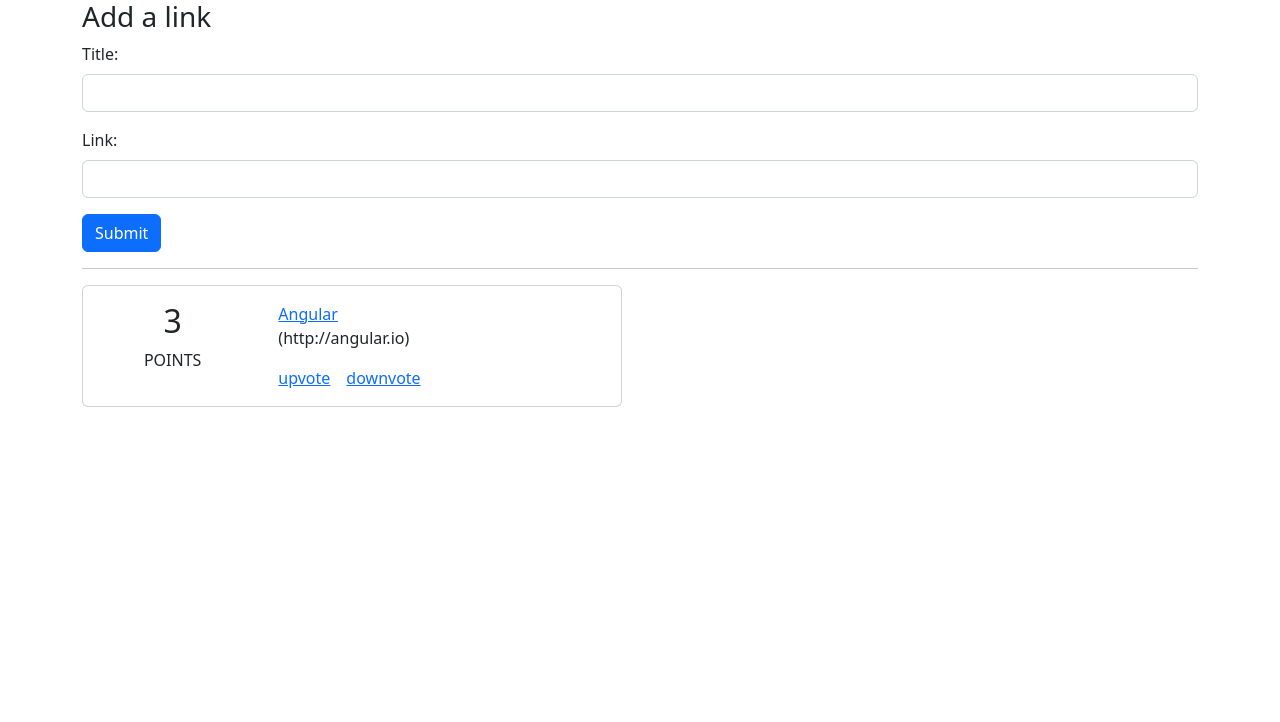
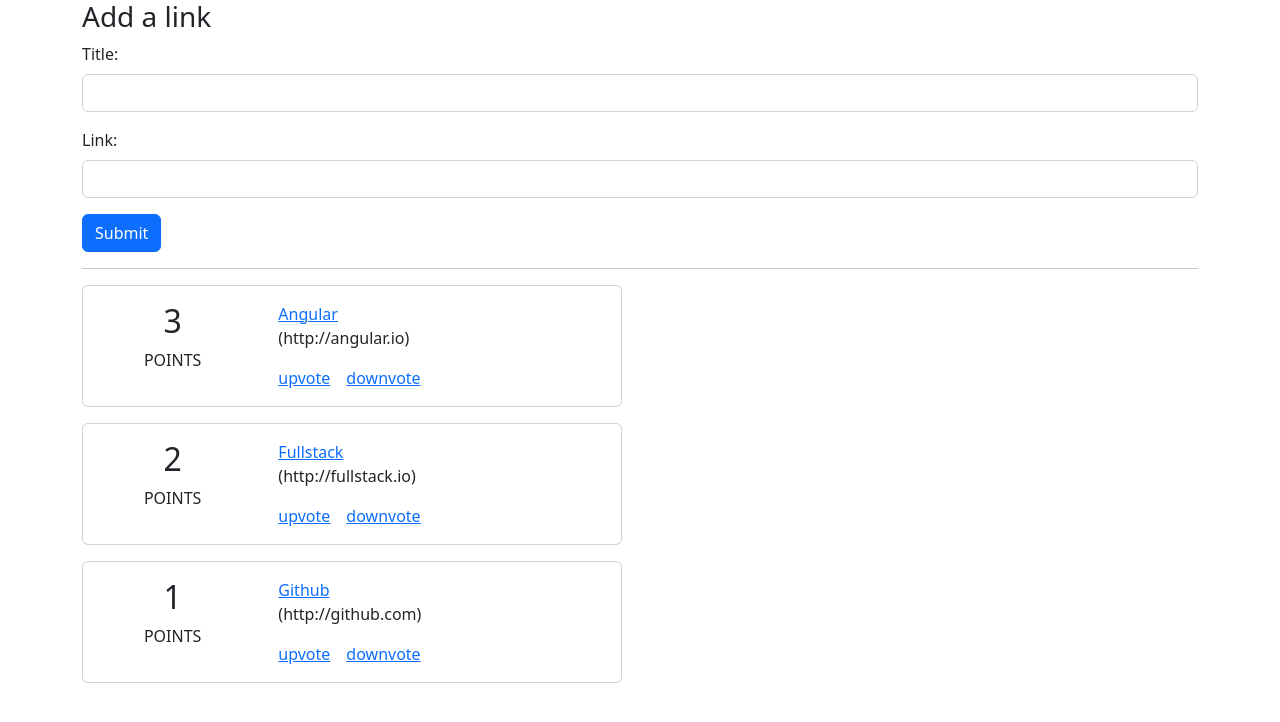
Before and after one commit to js-urquiza/oldRedditClone, an Angular app in the folder oldRedditClone/: page / in a window 1280 px wide. Shown: the top 722 px of the page. Built offline with nearby package versions, Linux system fonts and the light colour scheme.

Commit message:
[app-component] ngFor was added to display each article in the array

```diff
--- a/oldRedditClone/src/app/app.component.html
+++ b/oldRedditClone/src/app/app.component.html
@@ -33,4 +33,4 @@
 <div class="container">
   <hr>
 </div>
-<app-article [article]="article1"></app-article>
+<app-article *ngFor="let oneArticle of articles" [article]="oneArticle"></app-article>
--- a/oldRedditClone/src/app/app.component.ts
+++ b/oldRedditClone/src/app/app.component.ts
@@ -10,8 +10,6 @@
 
   //Añado una nueva propiedad que es un array de artículos
   articles: Article[];
-
-  article1: Article = new Article('Angular', 'http://angular.io', 3);
 
   constructor() {
     this.articles = [
```
